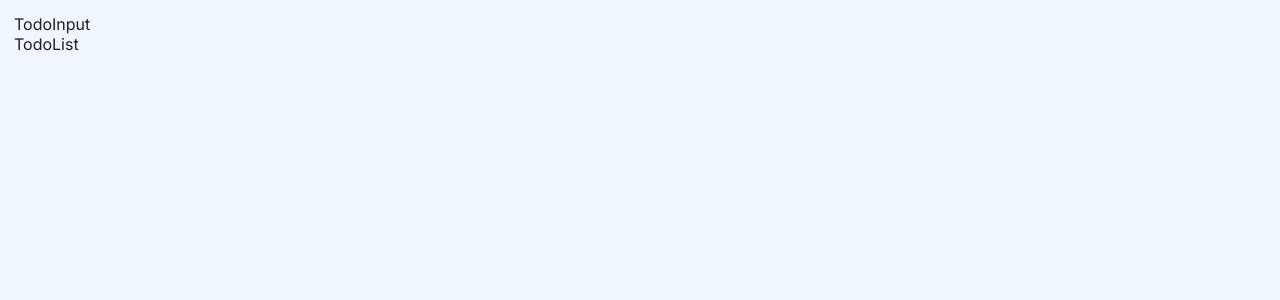
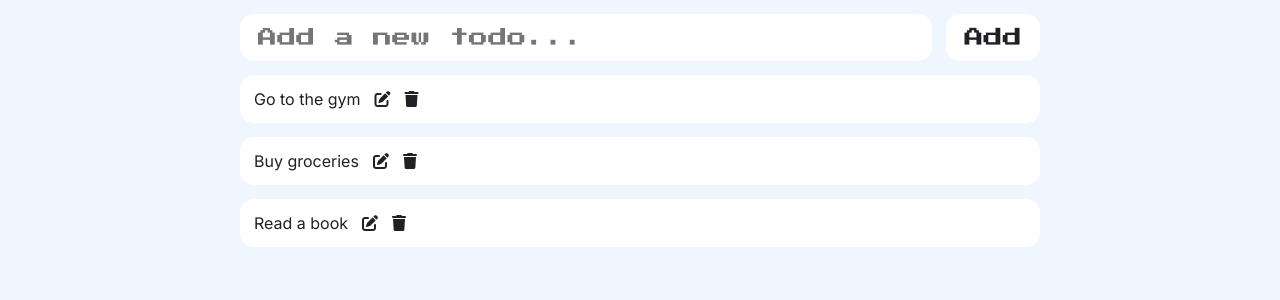
Before and after one commit to inf0saurus/reactjs-todolist, a React (Vite) app: page / in a window 1280 px wide. Shown: the top 300 px of the page. Built offline with nearby package versions, Linux system fonts and the light colour scheme.

Commit message:
TodoList is functioning

```diff
--- a/index.html
+++ b/index.html
@@ -8,6 +8,7 @@
     <link rel="preconnect" href="https://fonts.googleapis.com">
     <link rel="preconnect" href="https://fonts.gstatic.com" crossorigin>
     <link href="https://fonts.googleapis.com/css2?family=Inter:ital,opsz,wght@0,14..32,100..900;1,14..32,100..900&family=Press+Start+2P&display=swap" rel="stylesheet">
+    <link rel="stylesheet" href="https://cdnjs.cloudflare.com/ajax/libs/font-awesome/6.7.2/css/all.min.css" integrity="sha512-Evv84Mr4kqVGRNSgIGL/F/aIDqQb7xQ2vcrdIwxfjThSH8CSR7PBEakCr51Ck+w+/U6swU2Im1vVX0SVk9ABhg==" crossorigin="anonymous" referrerpolicy="no-referrer" />
   </head>
   <body>
     <div id="root"></div>
--- a/src/App.jsx
+++ b/src/App.jsx
@@ -4,10 +4,10 @@ import TodoList from "./components/TodoList"
 function App() {
 
   return (
-    <main>
+    <>
       <TodoInput />
       <TodoList />
-    </main>
+    </>
   )
 }
 
--- a/src/components/TodoInput.jsx
+++ b/src/components/TodoInput.jsx
@@ -1,7 +1,8 @@
 export default function TodoInput() {
   return (
-    <div>
-        TodoInput
-    </div>
+    <header>
+        <input type="text" placeholder="Add a new todo..." />
+        <button>Add</button>
+    </header>
   );
 }
--- a/src/components/TodoList.jsx
+++ b/src/components/TodoList.jsx
@@ -1,7 +1,19 @@
 import React from 'react'
 
 export default function TodoList() {
+    let todos = [
+        "Go to the gym",
+        "Buy groceries",
+        "Read a book"
+    ];
   return (
-    <div>TodoList</div>
+    <ul className='main'>
+        {todos.map((todo, todoIndex) => (
+            <li className='todoItem' key={todoIndex}>{todo}
+            <i class="fa-solid fa-pen-to-square"></i>
+            <i class="fa-solid fa-trash"></i>
+            </li>
+        ))}
+    </ul>
   )
 }
```
Also changed, not shown: 1 other file (tests, documents, lock files or other folders).
